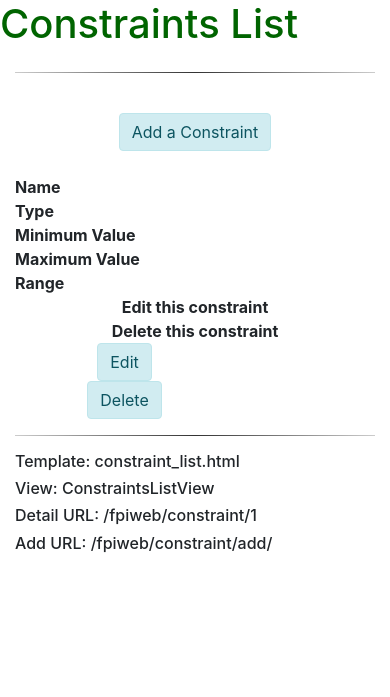
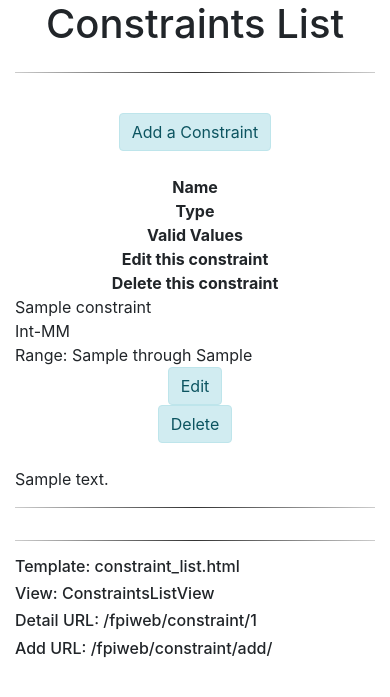
Before and after one commit to w-a-r-m-inventory-system/Food-Pantry-Inventory, a Django app: page /fpiweb/constraints/ in a window 390 px wide. Shown: the top 697 px of the page. Run offline with Django 3.2, Linux system fonts and the light colour scheme; tables that the repository leaves empty hold one stand-in row (values such as "Sample post"); parts of the project's set-up code (start-up, migrations or seed data) failed here and were passed over; some libraries are stand-ins or nearby versions.

Commit message:
Got the constraint list screen **displaying** properly.
- Note the transitions to edit and delete still fail!
- This edition uses the old bootstrap4 static files that I had from
before.  It do not use the "phone home" version that the current web
site advocates.
- Big thanks to Greg Chamblin for straightening out my problems with
the template formatting.
- Although the constraint edit and delete templates are included in this
commit, they have not yet been vetted -- mostly because I can't get
to them from the list screen.
- This commit includes the login screens and logic introduced by John
Cassidy.  Hopefully I didn't bungle merging his changes in.
- This commit also includes changing the field names to be PEP 8
compliant.

```diff
--- a/fpiweb/forms.py
+++ b/fpiweb/forms.py
@@ -5,7 +5,8 @@
 from logging import getLogger, debug, error
 
 from django import forms
-from django.core.exceptions import ValidationError
+# from django.core.exceptions import ValidationError
+from django.forms import CharField, Form, PasswordInput, ValidationError
 from django.forms import inlineformset_factory, BaseInlineFormSet
 from django.shortcuts import get_object_or_404
 
@@ -18,6 +19,19 @@
 # log = getLogger(__name__)
 
 
+class LoginForm(Form):
+    username = CharField(
+        label='Username',
+        max_length=100,
+    )
+
+    password = CharField(
+        label='Password',
+        max_length=100,
+        widget=PasswordInput
+    )
+
+
 class ConstraintsForm(forms.ModelForm):
     """
     Manage Constraint details with a generic form.
@@ -28,9 +42,9 @@
         Additional info to help Django provide intelligent defaults.
         """
         model = Constraints
-        fields = ['ConstraintID', 'ConstraintName', 'ConstraintDescr',
-                  'ConstraintType', 'ConstraintMin', 'ConstraintMax',
-                  'ConstraintList']
+        fields = ['constraint_id', 'constraint_name', 'constraint_descr',
+                  'constraint_type', 'constraint_min', 'constraint_max',
+                  'constraint_list']
 
     def clean(self):
         """
--- a/fpiweb/templates/fpiweb/base.html
+++ b/fpiweb/templates/fpiweb/base.html
@@ -1,40 +1,25 @@
+<!DOCTYPE html>
+<html lang="en">
+
 {% load static %}
 
-{# Load the bootstrap4 tag library #}
-{%  load bootstrap4 %}
-
-{# Load CSS and JavaScript #}
-{% bootstrap_css %}
-{% bootstrap_javascript jquery='full' %}
-
-{# Display django.contrib.messages as Bootstrap alerts #}
-{% bootstrap_messages %}
-
-<!DOCTYPE html>
-<html lang="en">
 <head>
     <meta charset="UTF-8" name="viewport" content="width-device-width"
           initial-scale="1", shrink-to-fit=no">
 
-{#    <!-- Bootstrap CSS -->#}
-{#    <link rel="stylesheet"#}
-{#          href="https://stackpath.bootstrapcdn.com/bootstrap/4.3.1/css/bootstrap.min.css"#}
-{#          integrity="sha384-ggOyR0iXCbMQv3Xipma34MD+dH/1fQ784/j6cY/iJTQUOhcWr7x9JvoRxT2MZw1T"#}
-{#          crossorigin="anonymous">#}
-
     {# Purpose - Base html for all other templates. #}
-{# URL Name - (N/A) #}
-{# URL Response - (N/A) #}
-{# Table - (N/A) #}
-{# Form - (N/A) #}
+    {# URL Name - (N/A) #}
+    {# URL Response - (N/A) #}
+    {# Table - (N/A) #}
+    {# Form - (N/A) #}
 
     <title>
         {% block title %}
         {% endblock %}
     </title>
-{#        <link rel="stylesheet" type="text/css" href=#}
-{#                "{% static 'bootstrap/css/bootstrap.min.css' %}"/>#}
-        <link rel="stylesheet" type="text/css" href=
+    <link rel="stylesheet" type="text/css" href=
+            "{% static '../../../static/bootstrap/css/bootstrap.css' %}"/>
+    <link rel="stylesheet" type="text/css" href=
                 "{% static 'fpiweb/style.css' %}"/>
 
 </head>
@@ -43,19 +28,7 @@
         {% block content %}
         {% endblock %}
     </div>
-{#    <script src="{% static 'bootstrap/js/bootstrap.min.js' %}"></script>#}
-
-{#    <!-- Optional JavaScript -->#}
-{#    <!-- jQuery first, then Popper.js, then Bootstrap JS -->#}
-{#    <script src="https://code.jquery.com/jquery-3.3.1.slim.min.js"#}
-{#            integrity="sha384-q8i/X+965DzO0rT7abK41JStQIAqVgRVzpbzo5smXKp4YfRvH+8abtTE1Pi6jizo"#}
-{#            crossorigin="anonymous"></script>#}
-{#    <script src="https://cdnjs.cloudflare.com/ajax/libs/popper.js/1.14.7/umd/popper.min.js"#}
-{#            integrity="sha384-UO2eT0CpHqdSJQ6hJty5KVphtPhzWj9WO1clHTMGa3JDZwrnQq4sF86dIHNDz0W1"#}
-{#            crossorigin="anonymous"></script>#}
-{#    <script src="https://stackpath.bootstrapcdn.com/bootstrap/4.3.1/js/bootstrap.min.js"#}
-{#            integrity="sha384-JjSmVgyd0p3pXB1rRibZUAYoIIy6OrQ6VrjIEaFf/nJGzIxFDsf4x0xIM+B07jRM"#}
-{#            crossorigin="anonymous"></script>#}
+    <script src="{% static '../../../static/bootstrap/js/bootstrap.min.js' %}"></script>
 
 </body>
 </html>
--- a/fpiweb/templates/fpiweb/constraint_edit.html
+++ b/fpiweb/templates/fpiweb/constraint_edit.html
@@ -7,7 +7,7 @@
 {# Form - AnimalDQForm #}
 
 {% block title %}
-    {% if constraint_edit_context.ConstraintID %}
+    {% if constraint_edit_context.constraint_id %}
         Edit Constraint
     {% else %}
         Add Constraint
@@ -18,7 +18,7 @@
     <div class="row">
         <div class="col-md-4 text-center">
             <h1 class="h1">
-                {% if constraint_edit_context.ConstraintID %}
+                {% if constraint_edit_context.constraint_id %}
                     Edit Constraint
                 {% else %}
                 Add Constraint
--- a/fpiweb/templates/fpiweb/constraints_list.html
+++ b/fpiweb/templates/fpiweb/constraints_list.html
@@ -1,4 +1,4 @@
-{%  extends 'fpiweb/base.html' %}
+{% extends 'fpiweb/base.html' %}
 
 {# Purpose: List all constraints #}
 {# URL Name constraints_view #}
@@ -10,21 +10,21 @@
 
 {% block content %}
     <div class="row">
-        <div> {# class="col-md-12 text-center"> #}
+        <div class="col-md-12 text-center">
             <h1 class="h1">
                 Constraints List
             </h1>
         </div>
     </div>
 
-    <hr class="style-one">
+    <hr class="style-one"/>
 
     <div class="row">
         &nbsp;
     </div>
 
     <div class="row">
-        <div class="col-md-11 text-center">
+        <div class="col-md-12 text-center">
             <a class="btn alert-info"
                role="button"
                href="{% url 'fpiweb:constraint_new' %}">
@@ -37,12 +37,13 @@
         &nbsp;
     </div>
 
-    <div class="row text-left">
-        <div class="col-md-1"><strong>Name</strong></div>
+    <div class="row text-center">
+        <div class="col-md-3"><strong>Name</strong></div>
         <div class="col-md-2"><strong>Type</strong></div>
-        <div class="col-md-1"><strong>Minimum Value</strong></div>
-        <div class="col-md-1"><strong>Maximum Value</strong></div>
-        <div class="col-md-1"><strong>Range</strong></div>
+        <div class="col-md-3"><strong>Valid Values</strong></div>
+        {#        <div class="col-md-2"><strong>Minimum Value</strong></div>#}
+        {#        <div class="col-md-2"><strong>Maximum Value</strong></div>#}
+        {#        <div class="col-md-2"><strong>Specific Values</strong></div>#}
         {#        <div class="col-md-3"><strong>Description</strong></div>#}
         <div class="col-md-2 text-center">
             <strong>Edit this constraint</strong>
@@ -52,37 +53,32 @@
         </div>
     </div>
 
-    <div class="row text-left">
+
     {% if object_list %}
         {% for constraint in object_list %}
             <div class="row text-left">
-                        <div class="col-md-1">
-                            {{ constraint.ConstraintName|safe }}
+                <div class="col-md-3">
+                    {{ constraint.constraint_name|safe }}
                 </div>
                 <div class="col-md-2">
-                            {{ constraint.ConstraintType }}
+                    {{ constraint.constraint_type }}
                 </div>
-                       {% if constraint.ConstraintType  in range_list %}
+                {% if constraint.constraint_type  in range_list %}
                     <div class="col-md-3">
-                                {{ constraint.ConstraintMin }}
-                            </div>
-                            <div class="col-md-4">
-                                {{ constraint.ConstraintMax }}
+                        Range: {{ constraint.constraint_min | safe }}
+                        through {{ constraint.constraint_max | safe }}
                     </div>
                 {% else %}
-                            <div class="col-md-5">
-                                {{ constraint.ConstraintList }}
+                    <div class="col-md-3">
+                        Valid List: {{ constraint.constraint_list | safe }}
                     </div>
                 {% endif %}
-{#                        <div class="col-md-3">#}
-{#                            {{ constraint.ConstraintDescr }}#}
-{#                        </div>#}
                 <div class="col-md-2">
                     <div class="text-center">
                         <a class="btn alert-info"
                            role="button"
                            href="
-                            {% url 'fpiweb:constraint_update' constraint.ConstraintID %}">
+                            {% url 'fpiweb:constraint_update' constraint.constraint_id %}">
                             Edit
                         </a>
                     </div>
@@ -92,20 +88,28 @@
                         <a class="btn alert-info"
                            role="button"
                            href="
-                            {% url 'fpiweb:constraint_delete' constraint.ConstraintID %}">
+                            {% url 'fpiweb:constraint_delete' constraint.constraint_id %}">
                             Delete
                         </a>
                     </div>
+                </div>
+            </div>
+            <div class="row text-left">
+                <div class="col-md-1">
+                    &nbsp;
+                </div>
+                <div class="col-md-11">
+                    {{ constraint.constraint_descr }}
+                    <hr class="style-one"/>
                 </div>
             </div>
         {% endfor %}
     {% else %}
         <p>No constraints are available.</p>
     {% endif %}
-    </div>
 
 
-    <hr class="style-one">
+    <hr class="style-one"/>
 
     <h6>
         Template: constraint_list.html
--- a/fpiweb/urls.py
+++ b/fpiweb/urls.py
@@ -6,7 +6,7 @@
 from django.views.generic import TemplateView
 
 
-from fpiweb.views import AboutView, ConstraintsListView, index, \
+from fpiweb.views import index, ConstraintsListView, AboutView, LoginView,\
     ConstraintDetailView, ConstraintCreateView, ConstraintUpdateView, \
     ConstraintDeleteView
 
@@ -20,11 +20,13 @@
     path('index/', index, name='index'),
 
     # about page
-    path('about/', AboutView.as_view, name='about_view'),
-    # path('about/', views.AboutView.as_view(template_name='about.html')),
+    path('about/', AboutView.as_view(), name='about'),
 
     # about page
     # path('about/', views.AboutView, name='about'),
+
+    # login page
+    path('login/', LoginView.as_view(), name='login'),
 
     # Constraint List page
     # e.g. /fpiweb/constraints/ = list of constraints
@@ -40,7 +42,7 @@
       name='constraint_new', ),
 
     # e.g. /fpiweb/constraints/edit/4/ = edit constraint # 4
-    path('constraint/edit/<int:constraint>', ConstraintUpdateView.as_view(),
+    path('constraint/edit/<int:constraint_id>', ConstraintUpdateView.as_view(),
         name='constraint_update', ),
 
     # # e.g. /fpiweb/constraints/delete/4/ = delete constraint # 4
--- a/fpiweb/views.py
+++ b/fpiweb/views.py
@@ -1,13 +1,14 @@
 """
 views.py - establish the views (pages) for the F. P. I. web application.
 """
+from django.contrib.auth import authenticate, login
 from django.shortcuts import render
 from django.http import HttpResponse
-from django.urls import reverse
+from django.urls import reverse, reverse_lazy
 from django.views.generic import TemplateView, ListView, DetailView, \
-    CreateView, UpdateView, DeleteView
+    CreateView, UpdateView, DeleteView, FormView
 
-from forms import ConstraintsForm
+from fpiweb.forms import LoginForm, ConstraintsForm
 from fpiweb.models import Constraints
 
 
@@ -28,7 +29,32 @@
     The About View for this application.
     """
     template_name = 'fpiweb/about.html'
+    mycontext = dict()
+    mycontext['project_type'] = 'open source'
+    extra_context = mycontext
 
+
+class LoginView(FormView):
+    template_name = 'fpiweb/login.html'
+    form_class = LoginForm
+    success_url = reverse_lazy('fpiweb:index')
+
+    def form_valid(self, form):
+        username = form.cleaned_data.get('username')
+        password = form.cleaned_data.get('password')
+
+        user = authenticate(
+            self.request,
+            username=username,
+            password=password
+        )
+
+        if user is None:
+            form.add_error(None, "Invalid username and/or password")
+            return self.form_invalid(form)
+
+        login(self.request, user)
+        return super().form_valid(form)
 
 class ConstraintsListView(ListView):
     """
@@ -66,7 +92,7 @@
     model = Constraints
     template_name = 'fpiweb/constraint_detail.html'
     context_object_name = 'constraint_detail_context'
-    constraint = 'ConstraintID'
+    constraint = 'constraint_id'
 
     def get_context_data(self, **kwargs):
         """
@@ -83,7 +109,7 @@
 
         # add puzzles
         constraint_info = Constraints.objects.filter(
-            constraint_id__exact=Constraints.ConstraintID
+            constraint_id__exact=Constraints.constraint_id
         )
 
         # add stuff back to context
@@ -104,8 +130,8 @@
     formClass = ConstraintsForm
 
     # TODO Why are fields required here in the create - 1/18/17
-    fields = ['ConstraintName', 'ConstraintDescr', 'ConstraintType',
-              'ConstraintMin', 'ConstraintMax', 'ConstraintList', ]
+    fields = ['constraint_name', 'constraint_descr', 'constraint_type',
+              'constraint_min', 'constraint_max', 'constraint_list', ]
 
     def get_context_data(self, **kwargs):
         """
@@ -151,7 +177,7 @@
         :return:
         """
 
-        context = super(ConstraintsUpdateView, self).get_context_data(**kwargs)
+        context = super(ConstraintUpdateView, self).get_context_data(**kwargs)
         context['action'] = reverse('fpiweb:constraints_update',
                                     kwargs={'pk': self.get_object().id})
         return context
```
Also changed, not shown: fpiweb/templates/fpiweb/constraint_delete.html (added, +82 -0 lines), fpiweb/templates/fpiweb/login.html (added, +19 -0 lines), 1 other file. Lines whose indentation alone changed are shown as unchanged.
